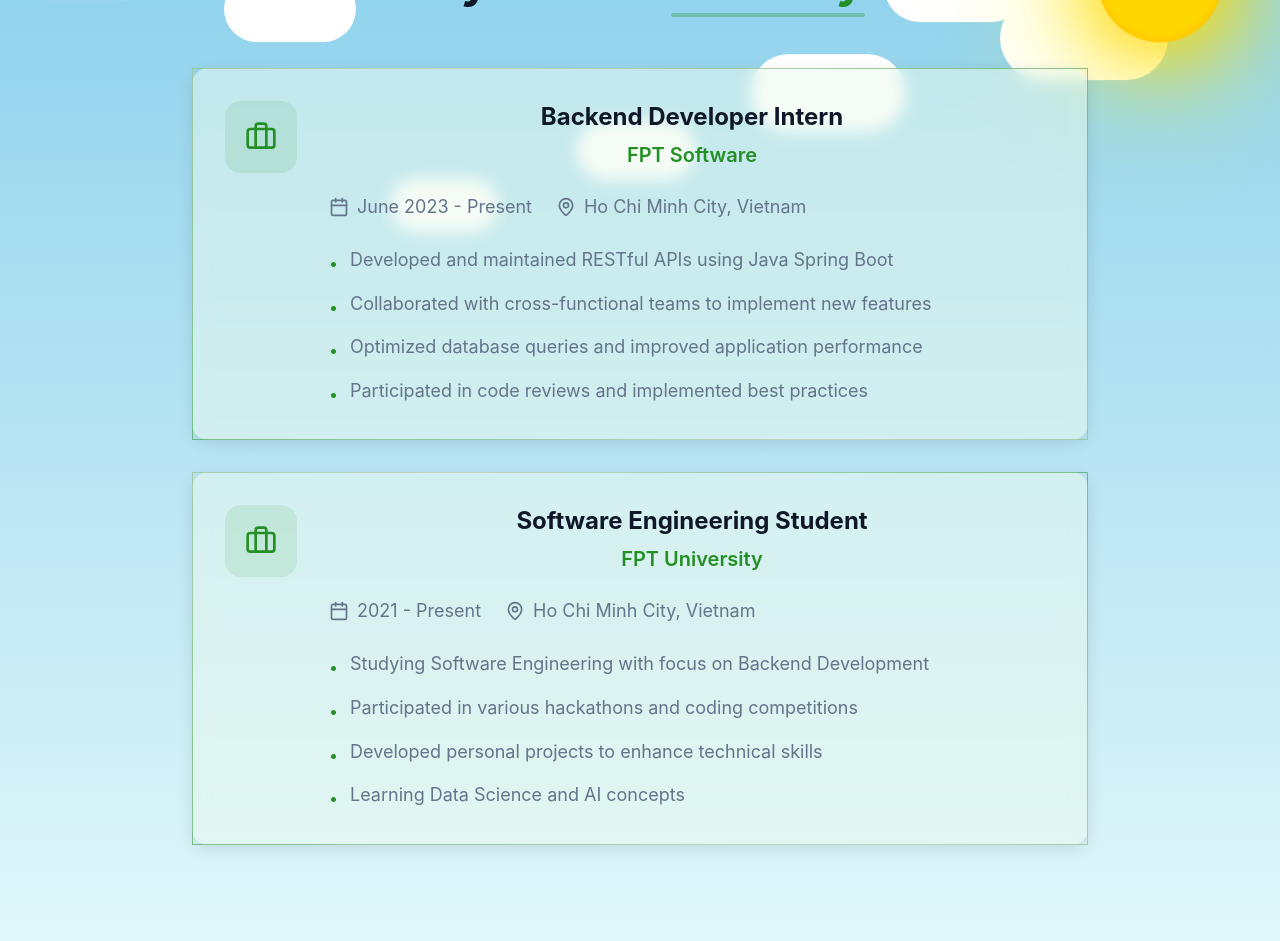
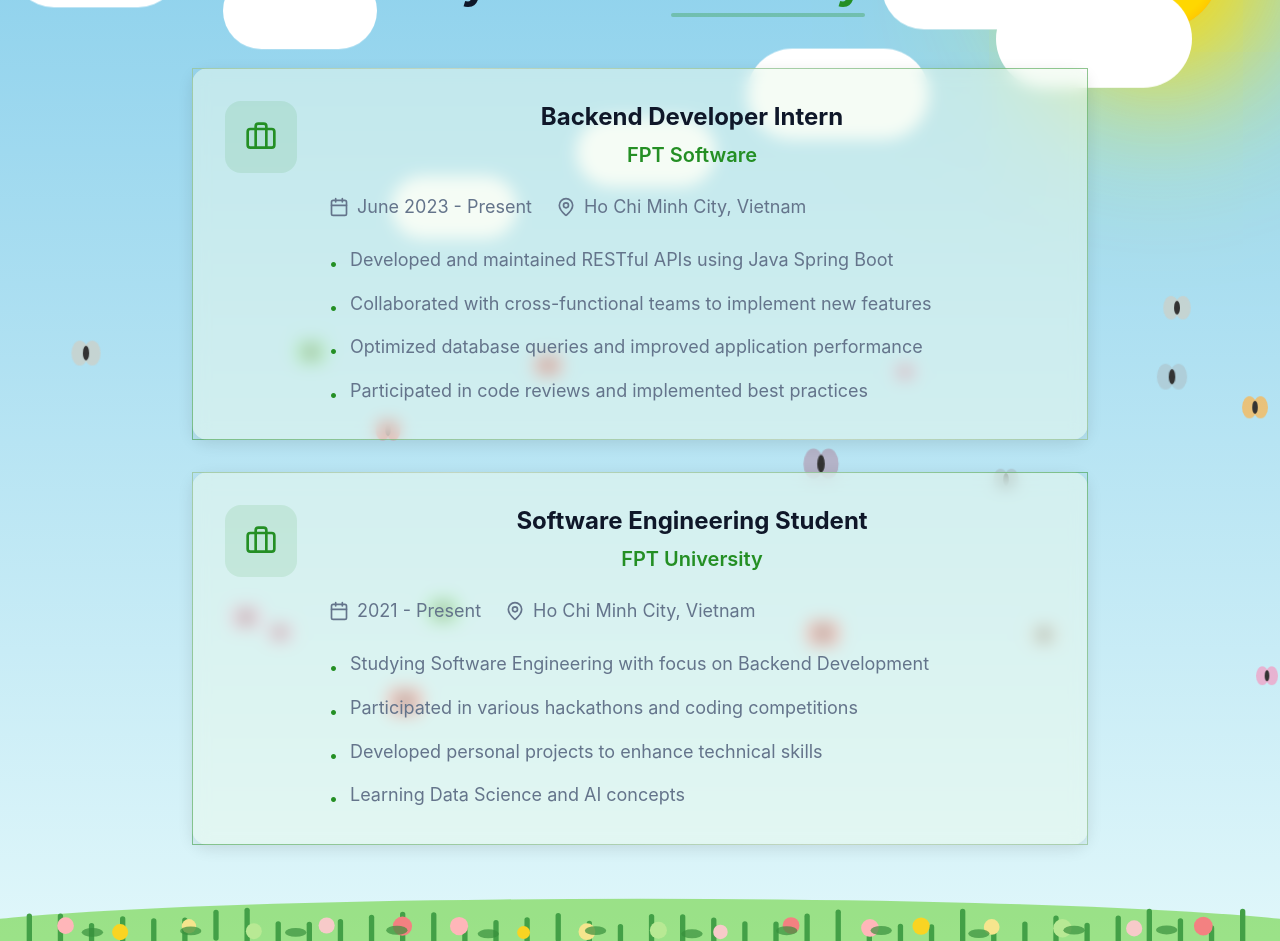
Before and after one commit to dangkhoipham80/portfolio, a React (Vite) app in the folder portfolio/: page /career-journey in a window 1280 px wide. Shown: the part 140-1081 px from the top of the page. Built offline with nearby package versions, Linux system fonts and the light colour scheme.

Commit message:
chore: fix bug bg for light mode

```diff
--- a/portfolio/src/components/NatureBackground.tsx
+++ b/portfolio/src/components/NatureBackground.tsx
@@ -1,3 +1,5 @@
+import { useEffect, useRef, useState } from "react";
+
 const clouds = [
   { style: { top: "8%", left: "2%", animationDuration: "28s", scale: 1.2 } },
   { style: { top: "12%", left: "18%", animationDuration: "32s", scale: 1.1 } },
@@ -8,63 +10,103 @@
   { style: { top: "10%", left: "70%", animationDuration: "36s", scale: 1.2 } },
 ];
 
-const birds = [
-  {
-    style: {
-      top: "38%",
-      left: "-10%",
-      animationDuration: "16s",
-      animationDelay: "0s",
-      scale: 1.1,
-    },
-  },
-  {
-    style: {
-      top: "44%",
-      left: "-15%",
-      animationDuration: "22s",
-      animationDelay: "5s",
-      scale: 0.9,
-    },
-  },
-  {
-    style: {
-      top: "52%",
-      left: "-12%",
-      animationDuration: "19s",
-      animationDelay: "2s",
-      scale: 1.2,
-    },
-  },
-  {
-    style: {
-      top: "60%",
-      left: "-18%",
-      animationDuration: "25s",
-      animationDelay: "7s",
-      scale: 1.0,
-    },
-  },
-  {
-    style: {
-      top: "48%",
-      left: "-8%",
-      animationDuration: "21s",
-      animationDelay: "3s",
-      scale: 1.1,
-    },
-  },
+const birdColors = [
+  "#444",
+  "#e67e22",
+  "#2980b9",
+  "#27ae60",
+  "#e74c3c",
+  "#8e44ad",
+  "#f1c40f",
+];
+const butterflyColors = [
+  "#ffb347",
+  "#ff6961",
+  "#77dd77",
+  "#aec6cf",
+  "#f49ac2",
+  "#cfcfc4",
+  "#b39eb5",
 ];
 
+function randomBetween(a: number, b: number): number {
+  return Math.random() * (b - a) + a;
+}
+
+type BirdStyle = {
+  top: string;
+  left: string;
+  animationDuration: string;
+  animationDelay: string;
+  scale: number;
+  color: string;
+  path: string;
+};
+type ButterflyStyle = {
+  top: string;
+  left: string;
+  animationDuration: string;
+  animationDelay: string;
+  scale: number;
+  color: string;
+};
+
+function generateBirds(n = 7): { style: BirdStyle }[] {
+  return Array.from({ length: n }).map((_, idx) => ({
+    style: {
+      top: `${randomBetween(30, 65)}%`,
+      left: `${randomBetween(-20, -5)}%`,
+      animationDuration: `${randomBetween(14, 28)}s`,
+      animationDelay: `${randomBetween(0, 10)}s`,
+      scale: randomBetween(0.8, 1.3),
+      color: birdColors[Math.floor(Math.random() * birdColors.length)],
+      path: idx % 2 === 0 ? "M5 25 Q20 10 35 25" : "M5 30 Q20 5 35 30",
+    },
+  }));
+}
+
+function generateButterflies(n = 5): { style: ButterflyStyle }[] {
+  return Array.from({ length: n }).map(() => ({
+    style: {
+      top: `${randomBetween(40, 80)}%`,
+      left: `${randomBetween(-10, 100)}%`,
+      animationDuration: `${randomBetween(18, 32)}s`,
+      animationDelay: `${randomBetween(0, 12)}s`,
+      scale: randomBetween(0.7, 1.2),
+      color:
+        butterflyColors[Math.floor(Math.random() * butterflyColors.length)],
+    },
+  }));
+}
+
 const NatureBackground = () => {
+  const [birds, setBirds] = useState<{ style: BirdStyle }[]>(() =>
+    generateBirds(9)
+  );
+  const [butterflies, setButterflies] = useState<{ style: ButterflyStyle }[]>(
+    () => generateButterflies(18)
+  );
+  const bgRef = useRef<HTMLDivElement>(null);
+
+  // Regenerate birds/butterflies on resize for variety
+  useEffect(() => {
+    const onResize = () => {
+      setBirds(generateBirds(9));
+      setButterflies(generateButterflies(18));
+    };
+    window.addEventListener("resize", onResize);
+    return () => window.removeEventListener("resize", onResize);
+  }, []);
+
   return (
     <div
+      ref={bgRef}
       className="fixed inset-0 overflow-hidden pointer-events-none z-0"
       style={{
         background: "linear-gradient(to bottom, #87ceeb 0%, #e0f7fa 100%)",
       }}
     >
-      {/* Sun */}
+      {/* Sun with animated glow and floating */}
       <div
         className="absolute light-only"
         style={{
@@ -74,65 +116,168 @@
           height: "120px",
           borderRadius: "50%",
           background: "radial-gradient(circle, #ffd700 60%, #ffa500 100%)",
-          boxShadow: "0 0 60px 10px #ffd700, 0 0 120px 40px #fff70044",
+          boxShadow: "0 0 80px 20px #ffd700, 0 0 160px 60px #fff70066",
           zIndex: 1,
-          animation: "sun-pulse 8s ease-in-out infinite alternate",
+          animation:
+            "sun-pulse 8s ease-in-out infinite alternate, sun-float 10s ease-in-out infinite alternate",
         }}
       />
-      {/* Clouds */}
+      {/* Clouds with glow and parallax */}
       {clouds.map((cloud, i) => (
         <div
           key={i}
-          className="absolute bg-white opacity-80 rounded-full light-only"
+          className="absolute bg-white opacity-90 rounded-full light-only"
           style={{
             ...cloud.style,
-            width: "120px",
-            height: "60px",
-            filter: "blur(2px)",
+            width: "140px",
+            height: "70px",
+            filter:
+              "blur(3px) drop-shadow(0 0 30px #fff7) drop-shadow(0 0 60px #fff5)",
             transform: `scale(${cloud.style.scale})`,
-            animation: `cloud-move ${cloud.style.animationDuration} linear infinite, cloud-float 6s ease-in-out infinite alternate`,
+            animation: `cloud-move ${cloud.style.animationDuration} linear infinite, cloud-float 8s ease-in-out infinite alternate`,
+            zIndex: 2,
           }}
         />
       ))}
-      {/* Birds */}
+      {/* Birds with random color and path */}
       {birds.map((bird, i) => (
         <div
           key={i}
           className="absolute"
           style={{
             ...bird.style,
-            width: "40px",
-            height: "40px",
+            width: "44px",
+            height: "44px",
             transform: `scale(${bird.style.scale})`,
             animation: `bird-fly ${bird.style.animationDuration} linear infinite, bird-float 4s ease-in-out infinite alternate`,
             animationDelay: bird.style.animationDelay,
+            zIndex: 3,
           }}
         >
-          <svg width="40" height="40" viewBox="0 0 40 40" fill="none">
+          <svg width="44" height="44" viewBox="0 0 40 40" fill="none">
             <path
-              d="M5 25 Q20 10 35 25"
-              stroke="#444"
-              strokeWidth="2"
+              d={bird.style.path}
+              stroke={bird.style.color}
+              strokeWidth="2.5"
               fill="none"
               className="bird-path"
             />
           </svg>
         </div>
       ))}
+      {/* Butterflies with random color and WAVE float */}
+      {butterflies.map((b, i) => (
+        <div
+          key={i}
+          className="absolute"
+          style={{
+            ...b.style,
+            width: "32px",
+            height: "32px",
+            transform: `scale(${b.style.scale})`,
+            animation: `butterfly-fly ${b.style.animationDuration} linear infinite, butterfly-wave 9s ease-in-out infinite alternate`,
+            animationDelay: b.style.animationDelay,
+            zIndex: 4,
+          }}
+        >
+          <svg width="32" height="32" viewBox="0 0 32 32" fill="none">
+            <ellipse
+              cx="10"
+              cy="16"
+              rx="8"
+              ry="12"
+              fill={b.style.color}
+              fillOpacity="0.7"
+            />
+            <ellipse
+              cx="22"
+              cy="16"
+              rx="8"
+              ry="12"
+              fill={b.style.color}
+              fillOpacity="0.7"
+            />
+            <ellipse cx="16" cy="16" rx="3" ry="7" fill="#333" />
+          </svg>
+        </div>
+      ))}
+      {/* Grass, flowers, leaves at bottom */}
+      <div
+        className="absolute left-0 right-0 bottom-0 z-10 pointer-events-none"
+        style={{ height: 120 }}
+      >
+        <svg
+          width="100%"
+          height="120"
+          viewBox="0 0 1440 120"
+          fill="none"
+          xmlns="http://www.w3.org/2000/svg"
+          style={{ position: "absolute", left: 0, bottom: 0 }}
+        >
+          <ellipse
+            cx="720"
+            cy="120"
+            rx="800"
+            ry="40"
+            fill="#7ed957"
+            fillOpacity="0.7"
+          />
+          {/* Grass blades */}
+          {Array.from({ length: 40 }).map((_, i) => (
+            <rect
+              key={i}
+              x={30 + i * 35}
+              y={90 + Math.random() * 20}
+              width={6}
+              height={30 + Math.random() * 20}
+              rx={3}
+              fill="#43a047"
+            />
+          ))}
+          {/* Flowers */}
+          {Array.from({ length: 18 }).map((_, i) => (
+            <circle
+              key={i}
+              cx={60 + i * 75 + Math.random() * 20}
+              cy={110 + Math.random() * 8}
+              r={7 + Math.random() * 4}
+              fill={
+                [
+                  "#ffb6b9",
+                  "#f9d423",
+                  "#f6e58d",
+                  "#b8e994",
+                  "#f7cac9",
+                  "#f38181",
+                ][i % 6]
+              }
+            />
+          ))}
+          {/* Leaves */}
+          {Array.from({ length: 12 }).map((_, i) => (
+            <ellipse
+              key={i}
+              cx={100 + i * 110 + Math.random() * 20}
+              cy={115 + Math.random() * 5}
+              rx={12}
+              ry={5}
+              fill="#388e3c"
+              fillOpacity="0.7"
+            />
+          ))}
+        </svg>
+      </div>
       <style>{`
         .dark .light-only { display: none !important; }
         .light .light-only { display: block !important; opacity: 1 !important; filter: none !important; }
-
         @keyframes cloud-move {
           0% { transform: translateX(0) scale(var(--scale, 1)); }
           100% { transform: translateX(120vw) scale(var(--scale, 1)); }
         }
-
         @keyframes cloud-float {
           0% { transform: translateY(0) scale(var(--scale, 1)); }
-          100% { transform: translateY(-10px) scale(var(--scale, 1)); }
+          100% { transform: translateY(-16px) scale(var(--scale, 1)); }
         }
-
         @keyframes bird-fly {
           0% { transform: translateX(0) scale(var(--scale, 1)); }
           10% { transform: translateX(10vw) scale(var(--scale, 1.1)); }
@@ -146,32 +291,48 @@
           90% { transform: translateX(90vw) scale(var(--scale, 1.1)); }
           100% { transform: translateX(110vw) scale(var(--scale, 1)); }
         }
-
         @keyframes bird-float {
           0% { transform: translateY(0) scale(var(--scale, 1)); }
-          100% { transform: translateY(-5px) scale(var(--scale, 1)); }
+          100% { transform: translateY(-7px) scale(var(--scale, 1)); }
         }
-
         @keyframes sun-pulse {
           0% {
-            box-shadow: 0 0 60px 10px #ffd700, 0 0 120px 40px #fff70044;
+            box-shadow: 0 0 80px 20px #ffd700, 0 0 160px 60px #fff70066;
             transform: scale(1);
           }
           100% {
-            box-shadow: 0 0 80px 15px #ffd700, 0 0 140px 50px #fff70066;
-            transform: scale(1.05);
+            box-shadow: 0 0 120px 40px #ffd700, 0 0 200px 80px #fff70099;
+            transform: scale(1.07);
           }
         }
-
+        @keyframes sun-float {
+          0% { transform: translateY(0); }
+          100% { transform: translateY(-18px); }
+        }
         .bird-path {
           stroke-dasharray: 100;
           stroke-dashoffset: 100;
           animation: draw-bird 2s ease-in-out infinite alternate;
         }
-
         @keyframes draw-bird {
           0% { stroke-dashoffset: 100; }
           100% { stroke-dashoffset: 0; }
+        }
+        @keyframes butterfly-fly {
+          0% { transform: translateX(0) scale(var(--scale, 1)); }
+          20% { transform: translateX(20vw) scale(var(--scale, 1.1)); }
+          40% { transform: translateX(40vw) scale(var(--scale, 0.95)); }
+          60% { transform: translateX(60vw) scale(var(--scale, 1.05)); }
+          80% { transform: translateX(80vw) scale(var(--scale, 0.9)); }
+          100% { transform: translateX(110vw) scale(var(--scale, 1)); }
+        }
+        @keyframes butterfly-wave {
+          0% { transform: translateY(0) scale(var(--scale, 1)); }
+          20% { transform: translateY(-10px) scale(var(--scale, 1.05)); }
+          40% { transform: translateY(10px) scale(var(--scale, 0.95)); }
+          60% { transform: translateY(-12px) scale(var(--scale, 1.1)); }
+          80% { transform: translateY(8px) scale(var(--scale, 0.9)); }
+          100% { transform: translateY(-14px) scale(var(--scale, 1)); }
         }
       `}</style>
     </div>
```
